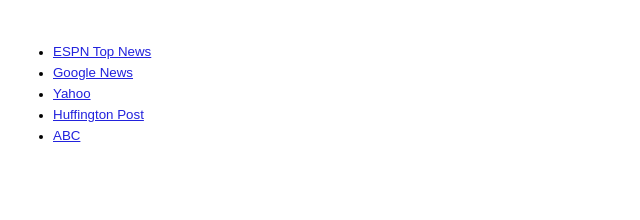
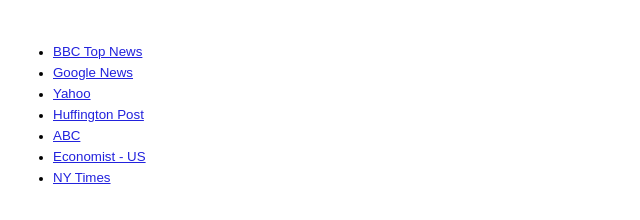
Before and after one commit to csgrimes1/react-feed, a React app: page / in a window 1280 px wide. Shown: the whole page, without its empty margins (0-640 px from the left). Built offline with nearby package versions, Linux system fonts and the light colour scheme.

Commit message:
Fixed feed bugs.

```diff
--- a/src/index.css
+++ b/src/index.css
@@ -62,4 +62,5 @@
 
 img {
   margin: 1px 10px 1px 0px;
+  max-width: 600px;
 }
--- a/src/index.js
+++ b/src/index.js
@@ -125,11 +125,13 @@
         selected: -1,
         channels: [],
         feeds: [
-          {title: 'ESPN Top News', url: 'http://crossorigin.me/http://www.espn.com/espn/rss/news'},
+          {title: 'BBC Top News', url: 'https://crossorigin.me/https://feeds.bbci.co.uk/news/rss.xml#'},
           {title: 'Google News', url: 'https://crossorigin.me/https://news.google.com/news/rss/?ned=us&gl=US&hl=en'},
           {title: 'Yahoo', url: 'https://crossorigin.me/https://www.yahoo.com/news/rss'},
           {title: 'Huffington Post', url: 'https://crossorigin.me/https://www.huffingtonpost.com/section/front-page/feed'},
           {title: 'ABC', url: 'https://crossorigin.me/http://abcnews.go.com/abcnews/topstories'},
+          {title: 'Economist - US', url: 'https://crossorigin.me/https://www.economist.com/sections/united-states/rss.xml'},
+          {title: 'NY Times', url: 'https://crossorigin.me/https://rss.nytimes.com/services/xml/rss/nyt/HomePage.xml'}
         ]
       }
     }
```
